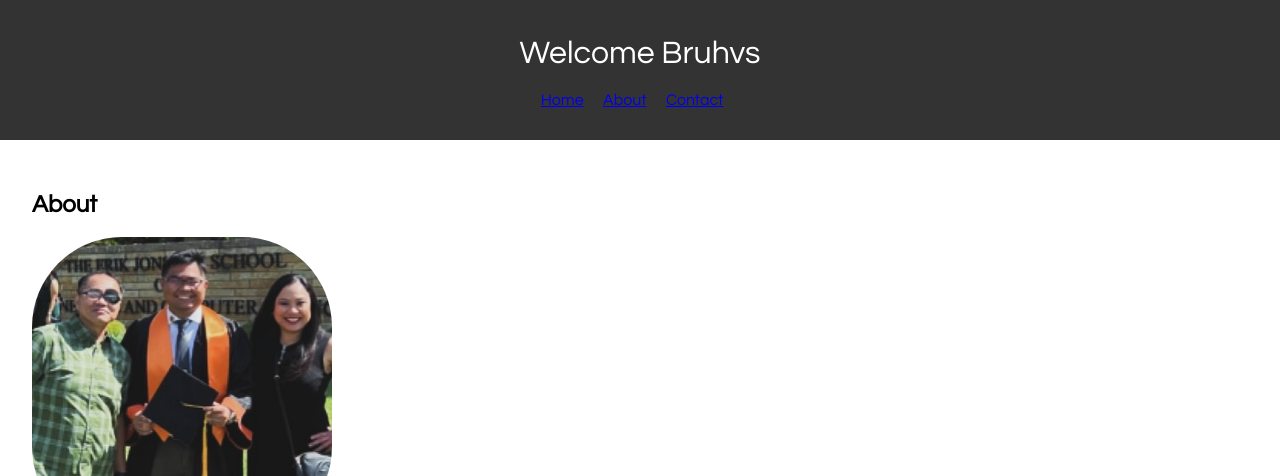
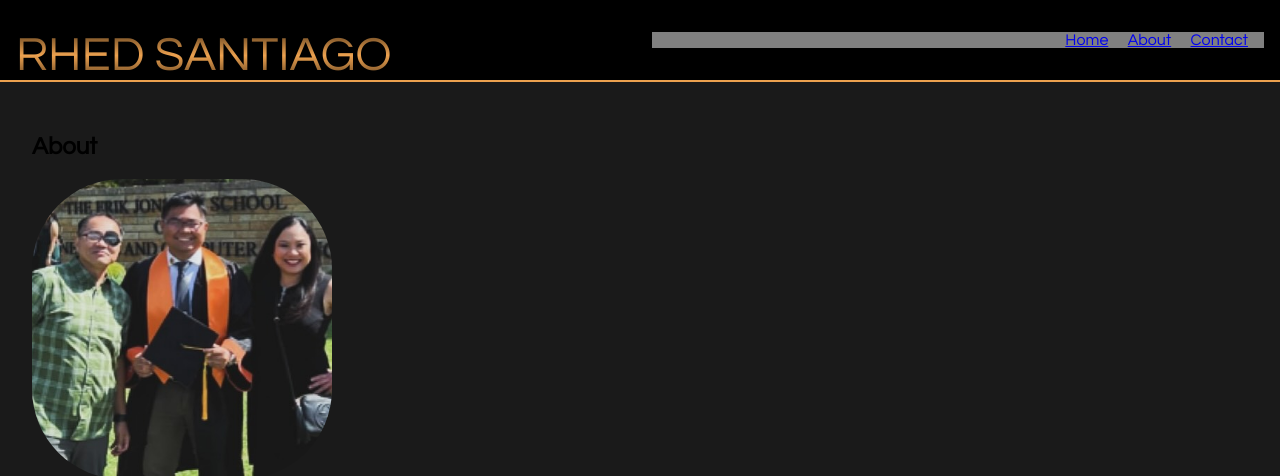
Before and after one commit to rhedsantiago/MyWebsite, a plain HTML site: page index.html in a window 1280 px wide. Shown: the top 476 px of the page. Drawn offline with Linux system fonts and the light colour scheme.

Commit message:
made changes to the header of index, linked about file to main stylesheet

```diff
--- a/index.html
+++ b/index.html
@@ -8,7 +8,11 @@
     </head>
     <body>
         <header>
-            <h1>Welcome Bruhvs</h1>
+            <div class="flex-container-header">
+                <div class="name-heading-container flex-box">
+                    <h1 class="name-heading">RHED SANTIAGO</h1>
+                </div>
+                <div class="navbar-container flex-box">
                     <nav>
                         <ul>
                             <li><a href = "index.html">Home</a></li>
@@ -16,6 +20,8 @@
                             <li><a href = "contact.html"> Contact </a></li>
                         </ul>
                     </nav>
+                </div>
+            </div>
         </header>
         <main>
             <section>
--- a/styles/main.css
+++ b/styles/main.css
@@ -5,17 +5,42 @@ body {
 }
 
 header {
-    background-color: #333;
+    background-color: #000;
     color: white;
     padding: 1em;
-    text-align: center;
+    border-bottom: 2px solid #eca14f;
 }
 
-header h1 {
-    font-family: "Century Gothic";
-    font-weight: normal;
+.flex-container-header {
+ display: flex;
+ justify-content: space-between;
 }
 
+.flex-box {
+    /*background-color: green; */      /*<----uncomment to see container borders */
+    width: 49%;
+}
+
+.name-heading-container{
+    min-width: 387px;
+}
+/* keep these colors in case of a need, kinda fiery when used in a gradient : ff5733, ffcc33*/
+.name-heading {
+    font-family: "Century Gothic";
+    font-size: 3em;
+    font-weight: normal;
+    margin: 15px 0 -2em 0; /*top right bottom left */
+    background: linear-gradient(180deg, #5f401f 0%, #eca14f 50%, #5f401f 100%);
+    background-clip: text;
+    -webkit-background-clip: text;
+    -webkit-text-fill-color: transparent;
+
+}
+
+nav {
+    background-color: grey;
+    text-align: right;
+}
 nav ul {
     list-style-type: none;
     padding: 0;
@@ -28,6 +53,7 @@ nav ul li {
 
 main {
     padding: 2em;
+    background-color: #1a1a1a;
 }
 
 .circle-image {
```
Also changed, not shown: about.html (+1 -0 lines). Lines whose indentation alone changed are shown as unchanged.
